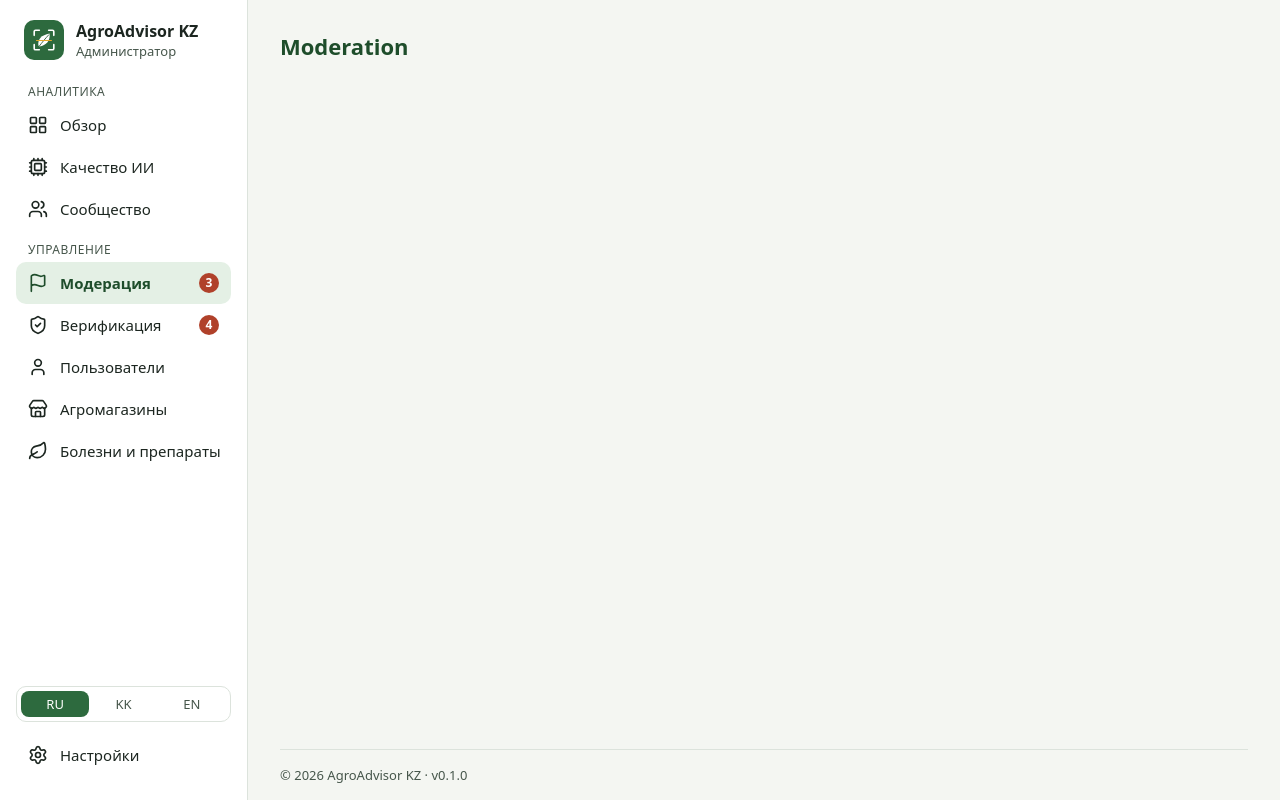
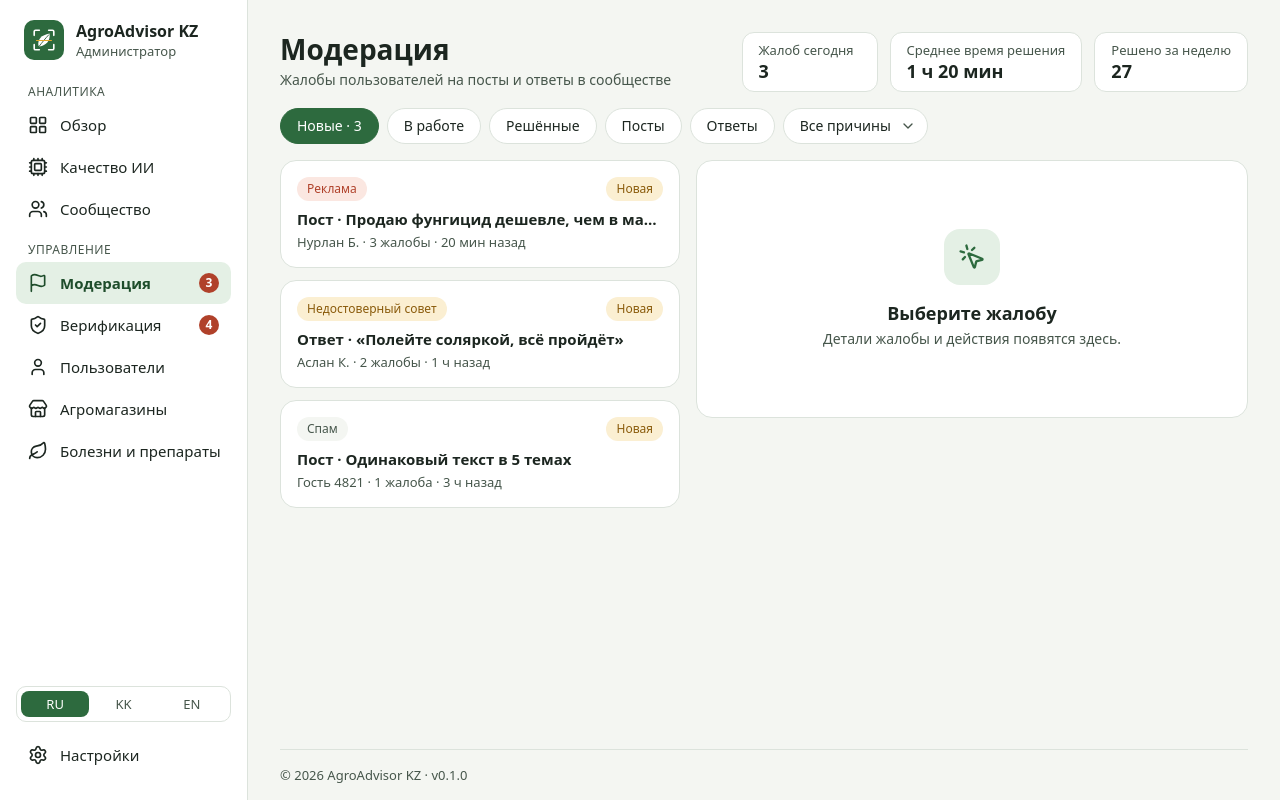
Before and after one commit to nurbolatdev/agroadvisor-kz, a React (Vite) app in the folder apps/admin-web/: page /moderation in a window 1280 px wide. Built offline with nearby package versions, Linux system fonts and the light colour scheme.

Commit message:
feat(moderation): add complaints list with filters

```diff
--- /dev/null
+++ b/apps/admin-web/src/features/moderation/complaints.ts
@@ -0,0 +1,28 @@
+import type { BadgeTone } from '@/components/ui/Badge'
+import type { Complaint, ComplaintReason, ComplaintStatus, PostKind } from '@/shared/types'
+
+export const REASONS: Record<ComplaintReason, { label: string; tone: BadgeTone }> = {
+  ads: { label: 'Реклама', tone: 'danger' },
+  misinformation: { label: 'Недостоверный совет', tone: 'warning' },
+  spam: { label: 'Спам', tone: 'neutral' },
+  abuse: { label: 'Оскорбление', tone: 'neutral' },
+}
+
+export const STATUSES: Record<ComplaintStatus, { label: string; filter: string; tone: BadgeTone }> =
+  {
+    new: { label: 'Новая', filter: 'Новые', tone: 'warning' },
+    in_progress: { label: 'В работе', filter: 'В работе', tone: 'info' },
+    resolved: { label: 'Решена', filter: 'Решённые', tone: 'success' },
+  }
+
+export const POST_KINDS: Record<PostKind, { label: string; filter: string }> = {
+  post: { label: 'Пост', filter: 'Посты' },
+  answer: { label: 'Ответ', filter: 'Ответы' },
+}
+
+/** The most frequent report reason is shown as the complaint's reason. */
+export const mainReason = (complaint: Complaint): ComplaintReason =>
+  [...complaint.reports].sort((a, b) => b.count - a.count)[0].reason
+
+export const totalReports = (complaint: Complaint) =>
+  complaint.reports.reduce((sum, report) => sum + report.count, 0)
--- /dev/null
+++ b/apps/admin-web/src/features/moderation/components/ComplaintCard.tsx
@@ -0,0 +1,48 @@
+import { Badge } from '@/components/ui/Badge'
+import {
+  mainReason,
+  POST_KINDS,
+  REASONS,
+  STATUSES,
+  totalReports,
+} from '@/features/moderation/complaints'
+import type { ComplaintDetails } from '@/services/api'
+import { cn } from '@/shared/utils/cn'
+import { formatRelativeTime, pluralize } from '@/shared/utils/format'
+
+interface ComplaintCardProps {
+  complaint: ComplaintDetails
+  selected: boolean
+  onSelect: () => void
+}
+
+export function ComplaintCard({ complaint, selected, onSelect }: ComplaintCardProps) {
+  const reason = REASONS[mainReason(complaint)]
+  const status = STATUSES[complaint.status]
+
+  return (
+    <button
+      type="button"
+      aria-pressed={selected}
+      onClick={onSelect}
+      className={cn(
+        'w-full rounded-2xl border p-4 text-left transition-colors',
+        'focus-visible:ring-2 focus-visible:ring-primary/40 focus-visible:outline-none',
+        selected ? 'border-primary bg-primary-soft' : 'border-border bg-white hover:bg-bg/60',
+      )}
+    >
+      <span className="mb-2 flex items-center justify-between gap-2">
+        <Badge tone={reason.tone}>{reason.label}</Badge>
+        <Badge tone={status.tone}>{status.label}</Badge>
+      </span>
+      <span className="block truncate text-[15px] leading-5 font-semibold text-text">
+        {POST_KINDS[complaint.post.kind].label} · {complaint.post.title}
+      </span>
+      <span className="mt-1 block text-caption font-normal text-text-muted">
+        {complaint.author.name} ·{' '}
+        {pluralize(totalReports(complaint), ['жалоба', 'жалобы', 'жалоб'])} ·{' '}
+        {formatRelativeTime(complaint.createdAt)}
+      </span>
+    </button>
+  )
+}
--- /dev/null
+++ b/apps/admin-web/src/features/moderation/components/ComplaintFilters.tsx
@@ -0,0 +1,77 @@
+import { ChevronDown } from 'lucide-react'
+import { Chip } from '@/components/ui/Chip'
+import { POST_KINDS, REASONS, STATUSES } from '@/features/moderation/complaints'
+import type { ComplaintReason, ComplaintStatus, PostKind } from '@/shared/types'
+import { cn } from '@/shared/utils/cn'
+
+export interface ComplaintFilterValue {
+  status: ComplaintStatus
+  kind?: PostKind
+  reason?: ComplaintReason
+}
+
+interface ComplaintFiltersProps {
+  value: ComplaintFilterValue
+  onChange: (value: ComplaintFilterValue) => void
+  newCount: number
+}
+
+const STATUS_ORDER: ComplaintStatus[] = ['new', 'in_progress', 'resolved']
+const KIND_ORDER: PostKind[] = ['post', 'answer']
+
+export function ComplaintFilters({ value, onChange, newCount }: ComplaintFiltersProps) {
+  return (
+    <div role="toolbar" aria-label="Фильтры жалоб" className="flex flex-wrap gap-2">
+      {STATUS_ORDER.map((status) => (
+        <Chip
+          key={status}
+          selected={value.status === status}
+          onClick={() => onChange({ ...value, status })}
+        >
+          {STATUSES[status].filter}
+          {status === 'new' ? ` · ${newCount}` : null}
+        </Chip>
+      ))}
+      {KIND_ORDER.map((kind) => (
+        <Chip
+          key={kind}
+          selected={value.kind === kind}
+          onClick={() => onChange({ ...value, kind: value.kind === kind ? undefined : kind })}
+        >
+          {POST_KINDS[kind].filter}
+        </Chip>
+      ))}
+      <label className="relative">
+        <span className="sr-only">Причина жалобы</span>
+        <select
+          value={value.reason ?? ''}
+          onChange={(event) =>
+            onChange({ ...value, reason: (event.target.value || undefined) as ComplaintReason })
+          }
+          className={cn(
+            'h-9 cursor-pointer appearance-none rounded-full border pr-9 pl-4 text-small font-medium field-sizing-content',
+            'focus-visible:ring-2 focus-visible:ring-primary/40 focus-visible:outline-none',
+            value.reason
+              ? 'border-primary bg-primary text-white'
+              : 'border-border bg-white text-text hover:bg-bg',
+          )}
+        >
+          <option value="">Все причины</option>
+          {Object.entries(REASONS).map(([reason, meta]) => (
+            <option key={reason} value={reason}>
+              {meta.label}
+            </option>
+          ))}
+        </select>
+        <ChevronDown
+          size={16}
+          aria-hidden="true"
+          className={cn(
+            'pointer-events-none absolute top-1/2 right-3 -translate-y-1/2',
+            value.reason ? 'text-white' : 'text-text-muted',
+          )}
+        />
+      </label>
+    </div>
+  )
+}
--- /dev/null
+++ b/apps/admin-web/src/features/moderation/components/ModerationKpis.tsx
@@ -0,0 +1,27 @@
+import { api } from '@/services/api'
+import { useApiQuery } from '@/shared/hooks/useApiQuery'
+import { formatDuration, formatNumber } from '@/shared/utils/format'
+
+export function ModerationKpis() {
+  const { data } = useApiQuery(() => api.getModerationStats(), [])
+
+  const items = [
+    { label: 'Жалоб сегодня', value: data && formatNumber(data.complaintsToday) },
+    { label: 'Среднее время решения', value: data && formatDuration(data.avgResolutionMinutes) },
+    { label: 'Решено за неделю', value: data && formatNumber(data.resolvedThisWeek) },
+  ]
+
+  return (
+    <dl className="flex flex-wrap gap-3">
+      {items.map((item) => (
+        <div
+          key={item.label}
+          className="min-w-34 rounded-xl border border-border bg-white px-4 py-2"
+        >
+          <dt className="text-caption font-normal text-text-muted">{item.label}</dt>
+          <dd className="text-h2 font-bold text-text">{item.value ?? '—'}</dd>
+        </div>
+      ))}
+    </dl>
+  )
+}
--- a/apps/admin-web/src/features/moderation/pages/ModerationPage.tsx
+++ b/apps/admin-web/src/features/moderation/pages/ModerationPage.tsx
@@ -1,3 +1,69 @@
+import { Inbox, MousePointerClick } from 'lucide-react'
+import { useState } from 'react'
+import { Card } from '@/components/ui/Card'
+import { EmptyState } from '@/components/ui/EmptyState'
+import { Loader } from '@/components/ui/Loader'
+import { PageHeader } from '@/components/ui/PageHeader'
+import { ComplaintCard } from '@/features/moderation/components/ComplaintCard'
+import {
+  ComplaintFilters,
+  type ComplaintFilterValue,
+} from '@/features/moderation/components/ComplaintFilters'
+import { ModerationKpis } from '@/features/moderation/components/ModerationKpis'
+import { api } from '@/services/api'
+import { useApiQuery } from '@/shared/hooks/useApiQuery'
+
 export function ModerationPage() {
-  return <h1 className="text-h1 text-primary-dark">Moderation</h1>
+  const [filters, setFilters] = useState<ComplaintFilterValue>({ status: 'new' })
+  const [selectedId, setSelectedId] = useState<string>()
+  const { data: complaints } = useApiQuery(
+    () => api.getComplaints({ kind: filters.kind, reason: filters.reason }),
+    [filters.kind, filters.reason],
+  )
+
+  const visible = complaints?.filter((item) => item.status === filters.status) ?? []
+  const newCount = complaints?.filter((item) => item.status === 'new').length ?? 0
+
+  return (
+    <>
+      <PageHeader
+        title="Модерация"
+        subtitle="Жалобы пользователей на посты и ответы в сообществе"
+        actions={<ModerationKpis />}
+      />
+      <ComplaintFilters value={filters} onChange={setFilters} newCount={newCount} />
+
+      <div className="mt-4 grid items-start gap-4 lg:grid-cols-[minmax(0,400fr)_minmax(0,552fr)]">
+        <section aria-label="Список жалоб" className="flex flex-col gap-3">
+          {!complaints ? (
+            <Loader />
+          ) : visible.length === 0 ? (
+            <Card>
+              <EmptyState
+                icon={Inbox}
+                title="Жалоб нет"
+                description="По этим фильтрам ничего не найдено."
+              />
+            </Card>
+          ) : (
+            visible.map((complaint) => (
+              <ComplaintCard
+                key={complaint.id}
+                complaint={complaint}
+                selected={complaint.id === selectedId}
+                onSelect={() => setSelectedId(complaint.id)}
+              />
+            ))
+          )}
+        </section>
+        <Card className="lg:sticky lg:top-8">
+          <EmptyState
+            icon={MousePointerClick}
+            title="Выберите жалобу"
+            description="Детали жалобы и действия появятся здесь."
+          />
+        </Card>
+      </div>
+    </>
+  )
 }
--- a/apps/admin-web/src/shared/utils/format.ts
+++ b/apps/admin-web/src/shared/utils/format.ts
@@ -49,3 +49,16 @@ export function formatDuration(totalMinutes: number) {
 /** Signed change: 12 → "+12", -3 → "−3" (typographic minus, as in the mockups). */
 export const formatSigned = (value: number) =>
   value > 0 ? `+${formatNumber(value)}` : value < 0 ? `−${formatNumber(-value)}` : '0'
+
+/** Russian plural form: pluralize(3, ['жалоба', 'жалобы', 'жалоб']) → "3 жалобы". */
+export function pluralize(count: number, [one, few, many]: [string, string, string]) {
+  const mod10 = count % 10
+  const mod100 = count % 100
+  const word =
+    mod10 === 1 && mod100 !== 11
+      ? one
+      : mod10 >= 2 && mod10 <= 4 && (mod100 < 12 || mod100 > 14)
+        ? few
+        : many
+  return `${formatNumber(count)} ${word}`
+}
```
Also changed, not shown: 1 other file (tests, documents, lock files or other folders).
